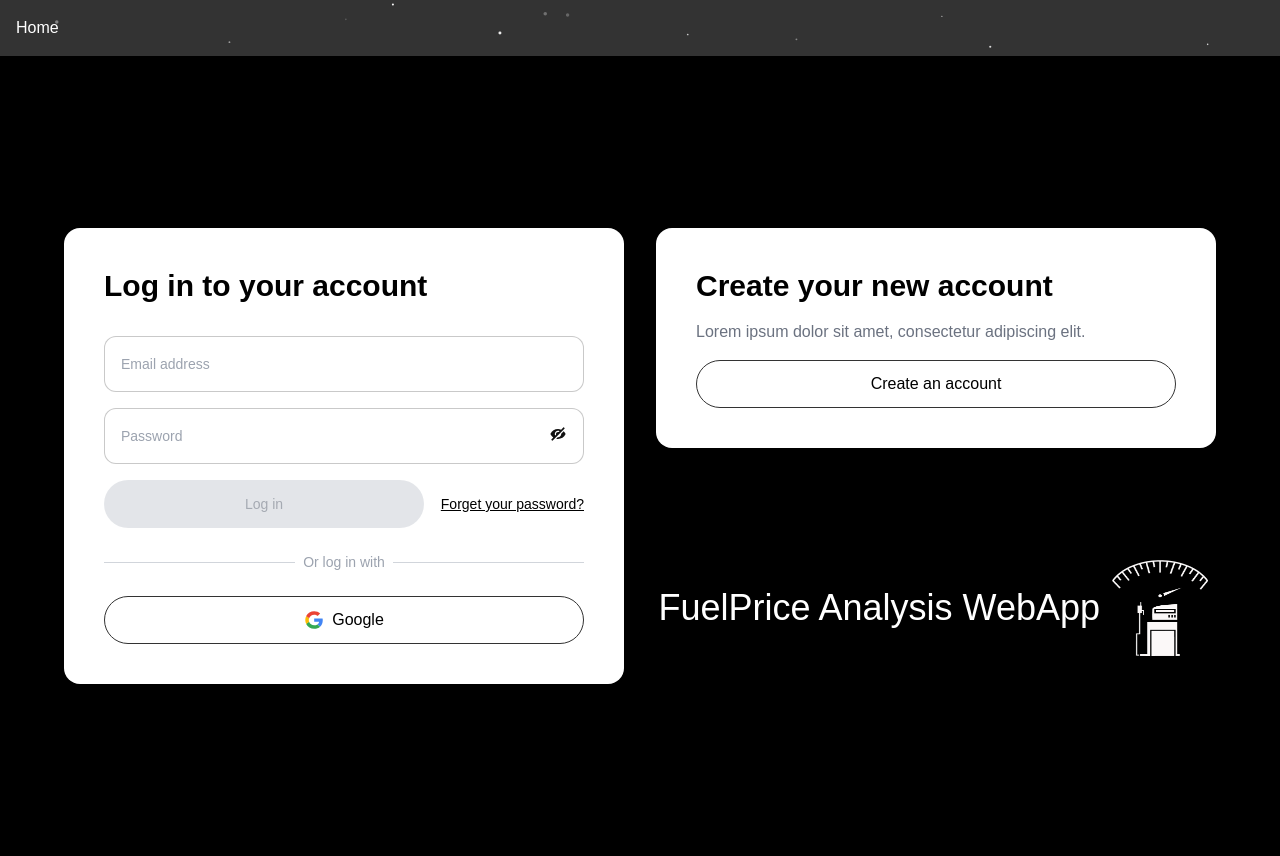
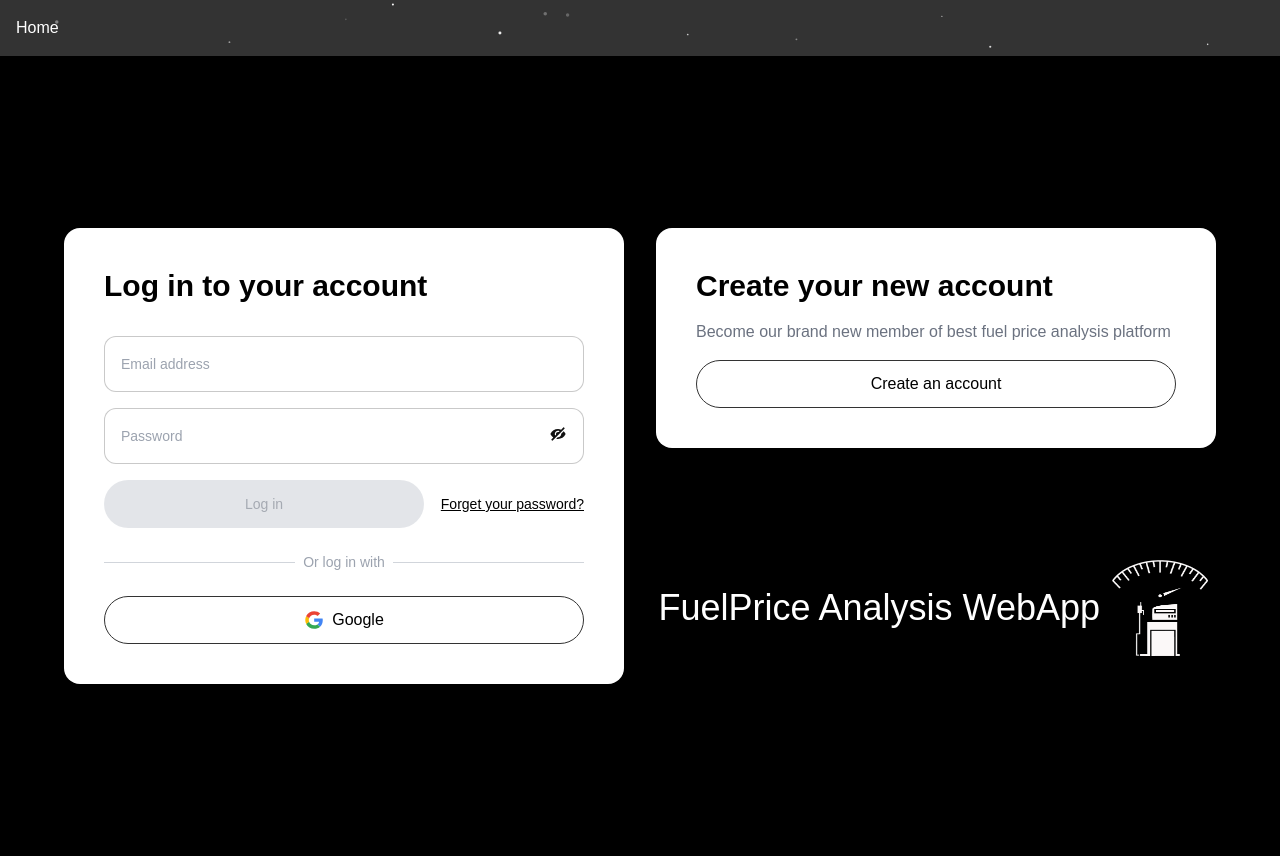
Before and after one commit to SeiKasahara/Agile-Web-App, a Flask app: page /login in a window 1280 px wide. Run offline with Flask 3, Linux system fonts and the light colour scheme; some libraries are stand-ins or nearby versions; some web fonts are replaced.

Commit message:
modified description of new account create card on login page

```diff
--- a/app/templates/main/login.html
+++ b/app/templates/main/login.html
@@ -33,7 +33,7 @@
         <div id="signup-cta"
              class="bg-white text-black rounded-2xl p-8 md:p-10 shadow-lg flex flex-col justify-center space-y-4">
           <h2 class="text-2xl md:text-3xl font-bold">Create your new account</h2>
-          <p class="text-sm md:text-base text-gray-500">Lorem ipsum dolor sit amet, consectetur adipiscing elit.</p>
+          <p class="text-sm md:text-base text-gray-500">Become our brand new member of best fuel price analysis platform</p>
           <div class="w-full md:w-auto">{{ button("Create an account", href="/signup", variant="default") }}</div>
         </div>
         <div id="bottom-brand"
```
